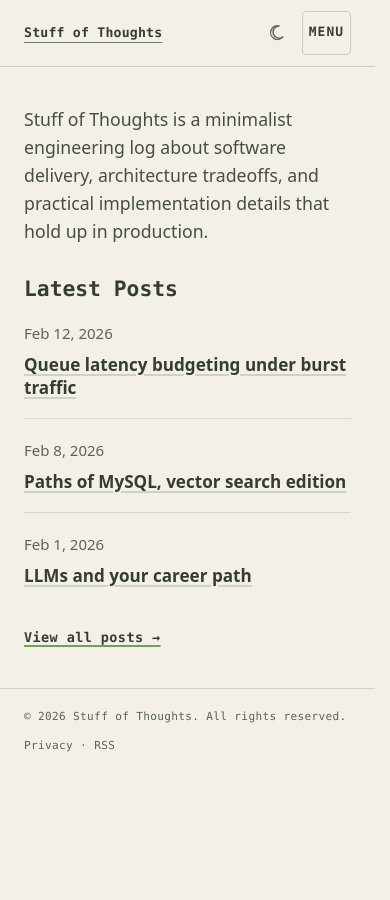
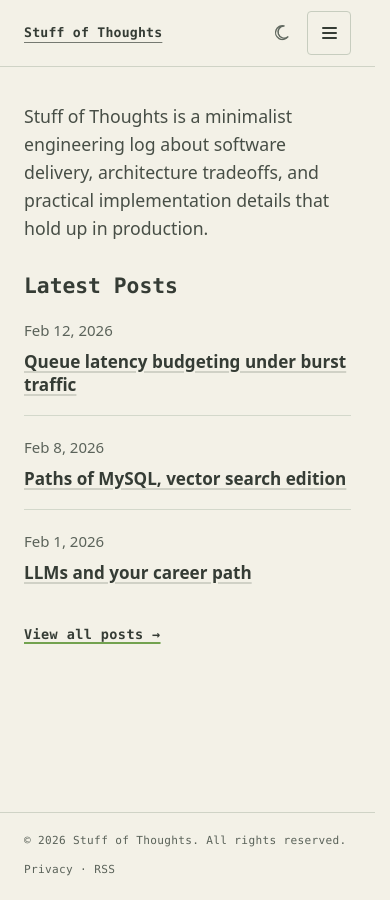
Before and after one commit to yjaychoi/stuffs-blog, a Jekyll site: the page built from index.md, in a window 390 px wide. Built offline with Jekyll 4.4.1, drawn with Linux system fonts in a browser that asks for light colours.

Commit message:
feat: auto-hide for header, dropdown for mobile, 4K layout

```diff
--- a/_includes/header.html
+++ b/_includes/header.html
@@ -1,4 +1,8 @@
 {% assign current_url = page.url | default: "/" %}
+{% assign is_subscribe = false %}
+{% if current_url == "/subscribe/" or current_url == "/subscribe" or current_url contains "/subscribe/" %}
+  {% assign is_subscribe = true %}
+{% endif %}
 <header class="site-header">
   <div class="shell site-header__inner">
     <a class="site-brand" href="/"{% if current_url == "/" %} aria-current="page"{% endif %}>Stuff of Thoughts</a>
@@ -8,7 +12,7 @@
         <a href="/"{% if current_url == "/" %} class="is-active" aria-current="page"{% endif %}>Home</a>
         <a href="/blog/"{% if current_url == "/blog/" or current_url contains "/blog/" and current_url != "/" and current_url != "/blog/page/1/" %} class="is-active" aria-current="page"{% endif %}>Blog</a>
         <a href="/feed.xml">RSS</a>
-        <a class="subscribe-link subscribe-link--nav" href="/subscribe/"{% if current_url == "/subscribe/" %} aria-current="page"{% endif %}>Subscribe</a>
+        <a class="subscribe-link subscribe-link--nav{% if is_subscribe %} is-active{% endif %}" href="/subscribe/"{% if is_subscribe %} aria-current="page"{% endif %}>Subscribe</a>
       </nav>
 
       <div class="site-header__actions">
@@ -20,10 +24,11 @@
           aria-expanded="false"
           aria-controls="site-nav"
           aria-label="Open navigation menu"
+          data-open="false"
         >
-          Menu
+          <span class="menu-toggle__icon" aria-hidden="true"></span>
         </button>
-        <a class="subscribe-link" href="/subscribe/"{% if current_url == "/subscribe/" %} aria-current="page"{% endif %}>Subscribe</a>
+        <a class="subscribe-link{% if is_subscribe %} is-active{% endif %}" href="/subscribe/"{% if is_subscribe %} aria-current="page"{% endif %}>Subscribe</a>
       </div>
     </div>
   </div>
--- a/assets/css/main.css
+++ b/assets/css/main.css
@@ -26,7 +26,8 @@
   --radius-sm: 4px;
   --radius-md: 6px;
   --shadow-subtle: 0 6px 22px rgba(26, 30, 25, 0.06);
-  --content-max: 52rem;
+  --content-max: clamp(60rem, 58vw, 82rem);
+  --shell-gutter: clamp(24px, 2.4vw, 52px);
   --title-size-page: clamp(1.42rem, 1.08rem + 1vw, 1.78rem);
 }
 
@@ -78,11 +79,14 @@ html[data-theme="dark"] {
 
 body {
   min-height: 100vh;
+  min-height: 100dvh;
   background-color: var(--bg);
   color: var(--text);
   font-family: var(--font-body);
   line-height: 1.75;
   text-rendering: optimizeLegibility;
+  display: flex;
+  flex-direction: column;
 }
 
 a {
@@ -110,12 +114,12 @@ iframe {
 }
 
 .shell {
-  width: min(var(--content-max), calc(100% - 48px));
+  width: min(var(--content-max), calc(100% - (var(--shell-gutter) * 2)));
   margin: 0 auto;
 }
 
 .shell--wide {
-  width: min(var(--content-max), calc(100% - 48px));
+  width: min(var(--content-max), calc(100% - (var(--shell-gutter) * 2)));
 }
 
 .sr-only {
@@ -151,6 +155,18 @@ iframe {
   font-family: var(--font-display);
 }
 
+.js .site-header {
+  position: sticky;
+  top: 0;
+  z-index: 140;
+  background: var(--bg);
+  transition: transform 180ms ease;
+}
+
+.js .site-header.site-header--hidden {
+  transform: translateY(calc(-100% - 1px));
+}
+
 .site-header a,
 .site-header button {
   font-family: inherit;
@@ -184,13 +200,71 @@ iframe {
   display: none;
   min-height: 44px;
   min-width: 44px;
+  width: 44px;
+  padding: 0;
   border: 1px solid var(--border);
   border-radius: var(--radius-sm);
   background: transparent;
   color: var(--text);
-  font: 700 0.86rem/1 var(--font-display);
-  letter-spacing: 0.08em;
-  text-transform: uppercase;
+  align-items: center;
+  justify-content: center;
+  cursor: pointer;
+}
+
+.menu-toggle:hover,
+.menu-toggle:focus-visible {
+  border-color: color-mix(in srgb, var(--accent-ink), var(--border) 36%);
+  color: var(--accent-ink);
+}
+
+.menu-toggle[data-open="true"] {
+  border-color: color-mix(in srgb, var(--accent-ink), var(--border) 42%);
+  background: color-mix(in srgb, var(--surface-subtle), var(--accent-ink) 10%);
+  color: var(--accent-ink);
+}
+
+.menu-toggle__icon {
+  position: relative;
+  width: 1rem;
+  height: 2px;
+  flex: 0 0 auto;
+  border-radius: 999px;
+  background: currentColor;
+  transition: background-color 180ms ease;
+}
+
+.menu-toggle__icon::before,
+.menu-toggle__icon::after {
+  content: "";
+  position: absolute;
+  left: 0;
+  width: 100%;
+  height: 2px;
+  border-radius: 999px;
+  background: currentColor;
+  transition: transform 180ms ease, top 180ms ease;
+}
+
+.menu-toggle__icon::before {
+  top: -0.34rem;
+}
+
+.menu-toggle__icon::after {
+  top: 0.34rem;
+}
+
+.menu-toggle[data-open="true"] .menu-toggle__icon {
+  background: transparent;
+}
+
+.menu-toggle[data-open="true"] .menu-toggle__icon::before {
+  top: 0;
+  transform: rotate(45deg);
+}
+
+.menu-toggle[data-open="true"] .menu-toggle__icon::after {
+  top: 0;
+  transform: rotate(-45deg);
 }
 
 .site-header__cluster {
@@ -219,7 +293,8 @@ iframe {
 
 .site-nav a:hover,
 .site-nav a:focus-visible,
-.site-nav a.is-active {
+.site-nav a.is-active,
+.site-nav a[aria-current="page"] {
   color: var(--accent-ink);
   border-bottom-color: var(--accent-ink);
   font-weight: 700;
@@ -296,7 +371,9 @@ html[data-theme="dark"] .theme-toggle .theme-toggle__icon--sun {
 }
 
 .subscribe-link:hover,
-.subscribe-link:focus-visible {
+.subscribe-link:focus-visible,
+.subscribe-link.is-active,
+.subscribe-link[aria-current="page"] {
   border-color: var(--accent-ink);
   color: var(--accent-ink);
   background: transparent;
@@ -307,7 +384,8 @@ html[data-theme="dark"] .theme-toggle .theme-toggle__icon--sun {
 }
 
 .site-main {
-  padding: 2.5rem 0 2.6rem;
+  padding: clamp(2.3rem, 1.9rem + 0.9vw, 3rem) 0 clamp(2.45rem, 2rem + 0.9vw, 3.15rem);
+  flex: 1 0 auto;
 }
 
 .route-header {
@@ -1162,6 +1240,18 @@ html[data-theme="dark"] .theme-toggle .theme-toggle__icon--sun {
   }
 }
 
+@media (min-width: 1920px) {
+  html {
+    font-size: 100%;
+  }
+}
+
+@media (min-width: 2560px) {
+  html {
+    font-size: 106.25%;
+  }
+}
+
 @media (max-width: 639px) {
   .site-header__inner {
     display: grid;
@@ -1186,9 +1276,9 @@ html[data-theme="dark"] .theme-toggle .theme-toggle__icon--sun {
     grid-column: 1 / -1;
     grid-row: 2;
     width: 100%;
-    justify-content: flex-start;
-    gap: 0.95rem;
-    flex-wrap: wrap;
+    display: grid;
+    grid-template-columns: 1fr;
+    gap: 0;
   }
 
   .site-header__actions {
@@ -1201,8 +1291,6 @@ html[data-theme="dark"] .theme-toggle .theme-toggle__icon--sun {
 
   .menu-toggle {
     display: inline-flex;
-    align-items: center;
-    justify-content: center;
     margin: 0;
   }
 
@@ -1211,26 +1299,53 @@ html[data-theme="dark"] .theme-toggle .theme-toggle__icon--sun {
   }
 
   .subscribe-link--nav {
-    display: inline-flex;
+    display: flex;
   }
 
   .site-nav .subscribe-link--nav {
-    display: inline-block;
-    min-height: 0;
-    padding: 0.08rem 0;
+    display: flex;
+    min-height: 44px;
+    padding: 0.68rem 0.8rem;
     border: 0;
     border-radius: 0;
     background: transparent;
     font-size: inherit;
     letter-spacing: inherit;
     color: var(--muted-text);
+    justify-content: flex-start;
+    border-bottom: 1px solid color-mix(in srgb, var(--border), transparent 25%);
+  }
+
+  .site-nav a[href="/feed.xml"] {
+    display: none;
+  }
+
+  .site-nav a {
+    min-height: 44px;
+    padding: 0.68rem 0.8rem;
+    border-bottom: 1px solid color-mix(in srgb, var(--border), transparent 25%);
+    border-left: 2px solid transparent;
+    justify-content: flex-start;
+    display: flex;
+    align-items: center;
+  }
+
+  .site-nav a:last-child {
+    border-bottom: 0;
+  }
+
+  .site-nav a:is(.is-active, [aria-current="page"]) {
+    border-left: 2px solid var(--accent-ink);
+    border-bottom-color: color-mix(in srgb, var(--border), transparent 25%);
+    background: color-mix(in srgb, var(--surface-subtle), var(--accent-ink) 7%);
   }
 
   .js .site-nav {
-    border-top: 1px solid color-mix(in srgb, var(--border), transparent 22%);
-    padding-top: 0.7rem;
-    flex-wrap: wrap;
-    gap: 0.65rem;
+    margin-top: 0.42rem;
+    border: 1px solid color-mix(in srgb, var(--border), transparent 14%);
+    border-radius: var(--radius-md);
+    background: color-mix(in srgb, var(--surface-subtle), var(--surface) 30%);
+    overflow: hidden;
   }
 
   .js .site-nav[data-open="false"] {
@@ -1238,7 +1353,7 @@ html[data-theme="dark"] .theme-toggle .theme-toggle__icon--sun {
   }
 
   .js .site-nav[data-open="true"] {
-    display: flex;
+    display: grid;
   }
 
   .meta-row {
--- a/assets/js/theme.js
+++ b/assets/js/theme.js
@@ -6,6 +6,8 @@
   var toggleLabel = toggleButton ? toggleButton.querySelector(".theme-toggle__label") : null;
   var menuButton = document.getElementById("menu-toggle");
   var nav = document.getElementById("site-nav");
+  var header = document.querySelector(".site-header");
+  var lastScrollY = 0;
 
   function readStoredTheme() {
     try {
@@ -75,6 +77,7 @@
     }
 
     nav.dataset.open = open ? "true" : "false";
+    menuButton.dataset.open = open ? "true" : "false";
     menuButton.setAttribute("aria-expanded", String(open));
     menuButton.setAttribute("aria-label", open ? "Close navigation menu" : "Open navigation menu");
   }
@@ -89,6 +92,26 @@
     } else {
       setMenuState(true);
     }
+  }
+
+  function updateMobileHeaderVisibility() {
+    if (!header) {
+      return;
+    }
+
+    var currentY = Math.max(window.scrollY, 0);
+    var delta = currentY - lastScrollY;
+    var mobileMenuIsOpen =
+      Boolean(menuButton && nav && nav.dataset.open === "true") &&
+      window.matchMedia("(max-width: 639px)").matches;
+
+    if (currentY < 24 || mobileMenuIsOpen || delta < -3) {
+      header.classList.remove("site-header--hidden");
+    } else if (delta > 5) {
+      header.classList.add("site-header--hidden");
+    }
+
+    lastScrollY = currentY;
   }
 
   var initialTheme = readStoredTheme() || getCurrentTheme();
@@ -122,6 +145,17 @@
       setMenuState(nav.dataset.open !== "true");
     });
 
+    nav.addEventListener("click", function (event) {
+      if (!window.matchMedia("(max-width: 639px)").matches) {
+        return;
+      }
+
+      var link = event.target && event.target.closest ? event.target.closest("a") : null;
+      if (link) {
+        setMenuState(false);
+      }
+    });
+
     document.addEventListener("keydown", function (event) {
       if (event.key === "Escape" && nav.dataset.open === "true" && window.matchMedia("(max-width: 639px)").matches) {
         setMenuState(false);
@@ -130,6 +164,11 @@
     });
 
     window.addEventListener("resize", syncMenuToViewport);
+    window.addEventListener("resize", updateMobileHeaderVisibility);
     syncMenuToViewport();
   }
+
+  lastScrollY = window.scrollY;
+  window.addEventListener("scroll", updateMobileHeaderVisibility, { passive: true });
+  updateMobileHeaderVisibility();
 })();
```
